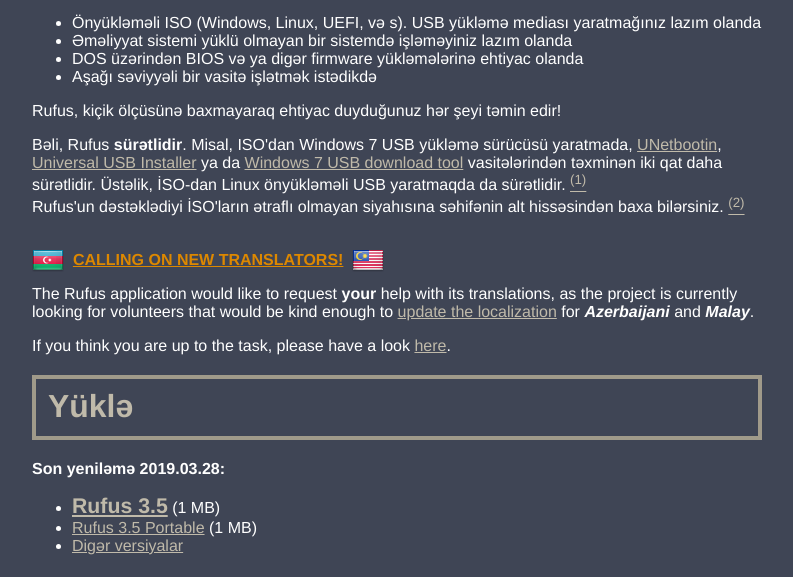
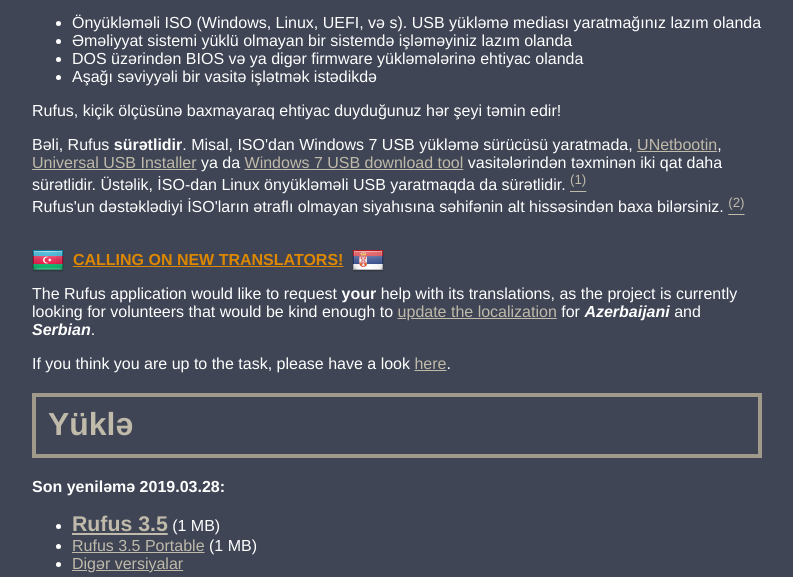
Before and after one commit to pbatard/rufus-web, a PHP site: page /az_AZ.html in a window 1280 px wide. Shown: the part 995-1572 px from the top of the page, without its empty margins (123-916 px from the left). Run offline with PHP 8.4, Linux system fonts and the light colour scheme.

Commit message:
update request for translations

```diff
--- a/az_AZ.html
+++ b/az_AZ.html
@@ -251,8 +251,8 @@
 		<p>Rufus, kiçik ölçüsünə baxmayaraq ehtiyac duyduğunuz hər şeyi təmin edir!</p>
 		<p>Bəli, Rufus <b>sürətlidir</b>. Misal, ISO'dan Windows 7 USB yükləmə sürücüsü yaratmada, <a target="_blank" href="http://unetbootin.sourceforge.net/">UNetbootin</a>, <a target="_blank" href="http://www.pendrivelinux.com/universal-usb-installer-easy-as-1-2-3">Universal USB Installer</a> ya da <a target="_blank" href="https://www.microsoft.com/en-us/download/windows-usb-dvd-download-tool">Windows 7 USB download tool</a> vasitələrindən təxminən iki qat daha sürətlidir. Üstəlik, İSO-dan Linux önyükləməli USB yaratmaqda da sürətlidir. <a href="#ref1"><sup>(1)</sup></a><br/>
 		Rufus'un dəstəklədiyi İSO'ların ətraflı olmayan siyahısına səhifənin alt hissəsindən baxa bilərsiniz. <a href="#ref2"><sup>(2)</sup></a></p>
-		<p dir="ltr" align="top"><img style="position:relative;top:11px;" src="pics/Azerbaijan.png" srcset="/pics/Azerbaijan.png 1x, /pics/Azerbaijan-64px.png 2x" alt=""/>&nbsp;&nbsp;<b><font color="#dd8800"><u>CALLING ON NEW TRANSLATORS!</u></font></b>&nbsp;&nbsp;<img style="position:relative;top:11px;" src="pics/Malaysia.png" srcset="pics/Malaysia.png 1x, pics/Malaysia-64px.png 2x" alt=""/></p>
-		<p dir="ltr">The Rufus application would like to request <b>your</b> help with its translations, as the project is currently looking for volunteers that would be kind enough to <a target="_blank" href="https://github.com/pbatard/rufus/blob/master/res/loc/ChangeLog.txt#L8-L70">update the localization</a> for <b><i>Azerbaijani</i></b> and <b><i>Malay</i></b>.</p>
+		<p dir="ltr" align="top"><img style="position:relative;top:11px;" src="pics/Azerbaijan.png" srcset="/pics/Azerbaijan.png 1x, /pics/Azerbaijan-64px.png 2x" alt=""/>&nbsp;&nbsp;<b><font color="#dd8800"><u>CALLING ON NEW TRANSLATORS!</u></font></b>&nbsp;&nbsp;<img style="position:relative;top:11px;" src="pics/Serbia.png" srcset="pics/Serbia.png 1x, pics/Serbia-64px.png 2x" alt=""/></p>
+		<p dir="ltr">The Rufus application would like to request <b>your</b> help with its translations, as the project is currently looking for volunteers that would be kind enough to <a target="_blank" href="https://github.com/pbatard/rufus/blob/master/res/loc/ChangeLog.txt#L8-L70">update the localization</a> for <b><i>Azerbaijani</i></b> and <b><i>Serbian</i></b>.</p>
 		<p dir="ltr">If you think you are up to the task, please have a look <a target="_blank" href="https://github.com/pbatard/rufus/wiki/Localization#Editing_an_existing_translation">here</a>.</p>		<a name="download"></a>
 		<h2 style="border: 4px solid #a09a8a;"><span style="font-size: 133%">Yüklə</span></h2>
 			<p><b>Son yeniləmə 2019.03.28:</b></p>
--- a/en_IE.html
+++ b/en_IE.html
@@ -251,8 +251,8 @@
 		<p>Despite its small size, Rufus provides everything you need!</p>
 		<p>Oh, and Rufus is <b>fast</b>. For instance it's about twice as fast as <a target="_blank" href="http://unetbootin.sourceforge.net/">UNetbootin</a>, <a target="_blank" href="http://www.pendrivelinux.com/universal-usb-installer-easy-as-1-2-3">Universal USB Installer</a> or <a target="_blank" href="https://www.microsoft.com/en-us/download/windows-usb-dvd-download-tool">Windows 7 USB download tool</a>, on the creation of a Windows 7 USB installation drive from an ISO. It is also marginally faster on the creation of Linux bootable USB from ISOs. <a href="#ref1"><sup>(1)</sup></a><br/>
 		A non exhaustive list of Rufus supported ISOs is also provided at the bottom of this page. <a href="#ref2"><sup>(2)</sup></a></p>
-		<p dir="ltr" align="top"><img style="position:relative;top:11px;" src="pics/Azerbaijan.png" srcset="/pics/Azerbaijan.png 1x, /pics/Azerbaijan-64px.png 2x" alt=""/>&nbsp;&nbsp;<b><font color="#dd8800"><u>CALLING ON NEW TRANSLATORS!</u></font></b>&nbsp;&nbsp;<img style="position:relative;top:11px;" src="pics/Malaysia.png" srcset="pics/Malaysia.png 1x, pics/Malaysia-64px.png 2x" alt=""/></p>
-		<p dir="ltr">The Rufus application would like to request <b>your</b> help with its translations, as the project is currently looking for volunteers that would be kind enough to <a target="_blank" href="https://github.com/pbatard/rufus/blob/master/res/loc/ChangeLog.txt#L8-L70">update the localization</a> for <b><i>Azerbaijani</i></b> and <b><i>Malay</i></b>.</p>
+		<p dir="ltr" align="top"><img style="position:relative;top:11px;" src="pics/Azerbaijan.png" srcset="/pics/Azerbaijan.png 1x, /pics/Azerbaijan-64px.png 2x" alt=""/>&nbsp;&nbsp;<b><font color="#dd8800"><u>CALLING ON NEW TRANSLATORS!</u></font></b>&nbsp;&nbsp;<img style="position:relative;top:11px;" src="pics/Serbia.png" srcset="pics/Serbia.png 1x, pics/Serbia-64px.png 2x" alt=""/></p>
+		<p dir="ltr">The Rufus application would like to request <b>your</b> help with its translations, as the project is currently looking for volunteers that would be kind enough to <a target="_blank" href="https://github.com/pbatard/rufus/blob/master/res/loc/ChangeLog.txt#L8-L70">update the localization</a> for <b><i>Azerbaijani</i></b> and <b><i>Serbian</i></b>.</p>
 		<p dir="ltr">If you think you are up to the task, please have a look <a target="_blank" href="https://github.com/pbatard/rufus/wiki/Localization#Editing_an_existing_translation">here</a>.</p>		<a name="download"></a>
 		<h2 style="border: 4px solid #a09a8a;"><span style="font-size: 133%">Download</span></h2>
 			<p><b>Last updated 2019.03.28:</b></p>
--- a/index.php
+++ b/index.php
@@ -5,7 +5,7 @@ $previous_version = "3.2";
 $latest_date = "2019.03.28";
 $previous_date = "2018.09.11";
 $lang1 = array('az', 'Azerbaijani', 'Azerbaijan');
-$lang2 = array('ms', 'Malay', 'Malaysia');
+$lang2 = array('sr', 'Serbian', 'Serbia');
 $bugfix = false;
 $exe_size = 1.0;
 $src_size = 2.9;
--- a/ms_MY.html
+++ b/ms_MY.html
@@ -251,9 +251,7 @@
 		<p>Walaupun saiznya kecil, Rufus memberikan segalanya yang anda perlukan!</p>
 		<p>Oh, dan Rufus adalah <b>pantas</b>. Sebagai contoh ianya kira-kira dua kali sepantas <a target="_blank" href="http://unetbootin.sourceforge.net/">UNetbootin</a>, <a target="_blank" href="http://www.pendrivelinux.com/universal-usb-installer-easy-as-1-2-3">Universal USB Installer</a> atau <a target="_blank" href="https://www.microsoft.com/en-us/download/windows-usb-dvd-download-tool">peralatan muat turun USB Windows 7</a>, pada pembuatan pemacu pemasangan USB Windows 7 dari ISO. Ianya juga lebih pantas sedikit pada pembuatan USB boot Linux dari ISO. <a href="#ref1"><sup>(1)</sup></a><br/>
 		Senarai tidak lengkap ISO yang disokong Rufus juga diberikan pada bawah halaman ini. <a href="#ref2"><sup>(2)</sup></a></p>
-		<p dir="ltr" align="top"><img style="position:relative;top:11px;" src="pics/Azerbaijan.png" srcset="/pics/Azerbaijan.png 1x, /pics/Azerbaijan-64px.png 2x" alt=""/>&nbsp;&nbsp;<b><font color="#dd8800"><u>CALLING ON NEW TRANSLATORS!</u></font></b>&nbsp;&nbsp;<img style="position:relative;top:11px;" src="pics/Malaysia.png" srcset="pics/Malaysia.png 1x, pics/Malaysia-64px.png 2x" alt=""/></p>
-		<p dir="ltr">The Rufus application would like to request <b>your</b> help with its translations, as the project is currently looking for volunteers that would be kind enough to <a target="_blank" href="https://github.com/pbatard/rufus/blob/master/res/loc/ChangeLog.txt#L8-L70">update the localization</a> for <b><i>Azerbaijani</i></b> and <b><i>Malay</i></b>.</p>
-		<p dir="ltr">If you think you are up to the task, please have a look <a target="_blank" href="https://github.com/pbatard/rufus/wiki/Localization#Editing_an_existing_translation">here</a>.</p>		<a name="download"></a>
+				<a name="download"></a>
 		<h2 style="border: 4px solid #a09a8a;"><span style="font-size: 133%">Muat turun</span></h2>
 			<p><b>Terakhir dikemaskini 2019.03.28:</b></p>
 			<p><ul><li><span style="font-size: 133%"><b><a href="https://github.com/pbatard/rufus/releases/download/v3.5/rufus-3.5.exe">Rufus 3.5</a></b></span> <span dir="ltr">(1 MB)</span></li>
--- a/sr_RS.html
+++ b/sr_RS.html
@@ -251,7 +251,9 @@
 		<p>Uprkos svojoj maloj veličini, Rufus obezbeđuje sve što vam je potrebno!</p>
 		<p>Oh, i Rufus je <b>brz</b>. Na primer on radi duplo brže od <a target="_blank" href="http://unetbootin.sourceforge.net/">UNetbootin</a>, <a target="_blank" href="http://www.pendrivelinux.com/universal-usb-installer-easy-as-1-2-3">Universal USB Installer</a> ili <a target="_blank" href="https://www.microsoft.com/en-us/download/windows-usb-dvd-download-tool">Windows 7 USB download tool</a>, na kreaciji Windows 7 USB instalacionog uređaja sa ISO-a. Takođe je i znatno brži na kreaciji Linux butabilnog USB-a sa ISO-a. <a href="#ref1"><sup>(1)</sup></a><br/>
 		Lista ISO slika koje Rufus ne podržava nalazi se na dnu stranice. <a href="#ref2"><sup>(2)</sup></a></p>
-				<a name="download"></a>
+		<p dir="ltr" align="top"><img style="position:relative;top:11px;" src="pics/Azerbaijan.png" srcset="/pics/Azerbaijan.png 1x, /pics/Azerbaijan-64px.png 2x" alt=""/>&nbsp;&nbsp;<b><font color="#dd8800"><u>CALLING ON NEW TRANSLATORS!</u></font></b>&nbsp;&nbsp;<img style="position:relative;top:11px;" src="pics/Serbia.png" srcset="pics/Serbia.png 1x, pics/Serbia-64px.png 2x" alt=""/></p>
+		<p dir="ltr">The Rufus application would like to request <b>your</b> help with its translations, as the project is currently looking for volunteers that would be kind enough to <a target="_blank" href="https://github.com/pbatard/rufus/blob/master/res/loc/ChangeLog.txt#L8-L70">update the localization</a> for <b><i>Azerbaijani</i></b> and <b><i>Serbian</i></b>.</p>
+		<p dir="ltr">If you think you are up to the task, please have a look <a target="_blank" href="https://github.com/pbatard/rufus/wiki/Localization#Editing_an_existing_translation">here</a>.</p>		<a name="download"></a>
 		<h2 style="border: 4px solid #a09a8a;"><span style="font-size: 133%">Preuzmi</span></h2>
 			<p><b>Poslednje ažurirano 2019.03.28:</b></p>
 			<p><ul><li><span style="font-size: 133%"><b><a href="https://github.com/pbatard/rufus/releases/download/v3.5/rufus-3.5.exe">Rufus 3.5</a></b></span> <span dir="ltr">(1 MB)</span></li>
```
